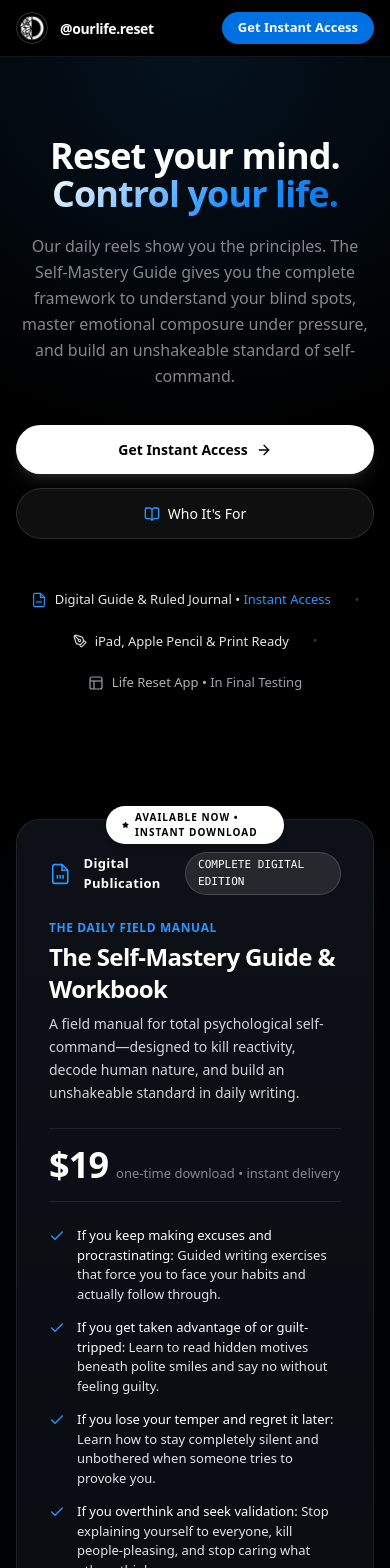
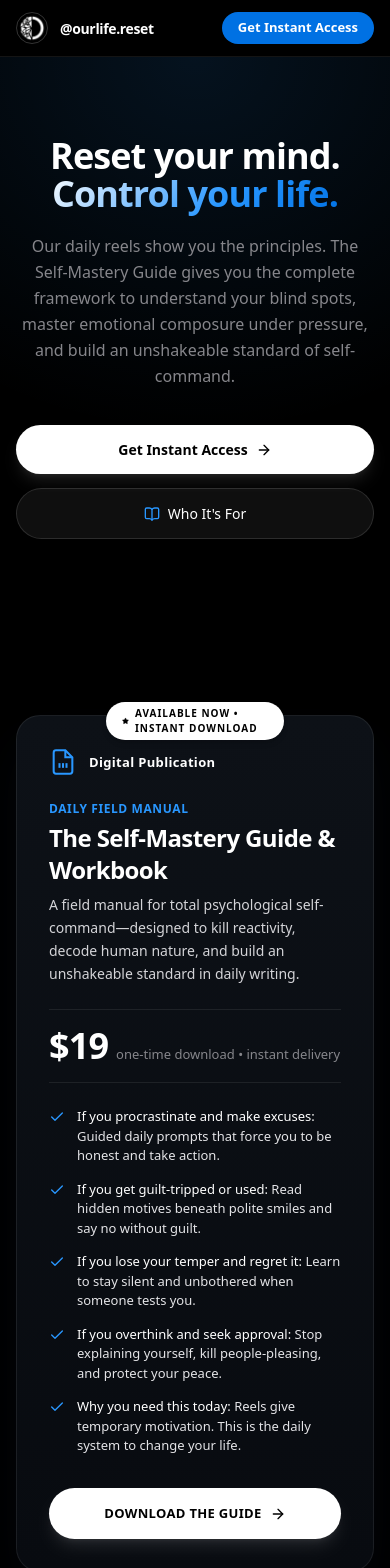
Before and after one commit to kabbir/reset-portal, a Next.js app: page / in a window 390 px wide. Shown: the top 1568 px of the page. Built offline with nearby package versions, Linux system fonts and the light colour scheme.

Commit message:
Optimize mobile line wrapping to max 3 lines, remove strip, remove inner badges, update subtitles

```diff
--- a/src/app/page.tsx
+++ b/src/app/page.tsx
@@ -10,7 +10,6 @@ import {
   Lock,
   Star,
   CheckCircle2,
-  PenTool,
   MessageSquarePlus,
   Send,
   ChevronDown
@@ -214,23 +213,6 @@ export default function HomePage() {
             </a>
           </div>
 
-          {/* Clean Compatibility Strip */}
-          <div className="flex flex-wrap items-center justify-center gap-6 text-xs text-[#86868b] pt-1">
-            <div className="flex items-center gap-2 text-white/90">
-              <PdfDocumentLogo className="w-4 h-4 text-[#2997ff]" />
-              <span className="font-medium text-[13px]">Digital Guide & Ruled Journal • <span className="text-[#2997ff]">Instant Access</span></span>
-            </div>
-            <span className="text-white/20">•</span>
-            <div className="flex items-center gap-2 text-white/90">
-              <PenTool className="w-3.5 h-3.5 text-zinc-300" />
-              <span className="font-medium text-[13px]">iPad, Apple Pencil & Print Ready</span>
-            </div>
-            <span className="text-white/20">•</span>
-            <div className="flex items-center gap-2 text-white/70">
-              <AppDashboardLogo className="w-4 h-4 text-zinc-400" />
-              <span className="font-medium text-[13px]">Life Reset App • <span className="text-zinc-400">In Final Testing</span></span>
-            </div>
-          </div>
         </div>
       </section>
 
@@ -253,13 +235,10 @@ export default function HomePage() {
                     Digital Publication
                   </span>
                 </div>
-                <span className="text-[11px] font-mono uppercase px-3 py-1 rounded-full bg-white/[0.1] text-white border border-white/[0.15]">
-                  Complete Digital Edition
-                </span>
               </div>
 
               <div className="text-[12px] uppercase tracking-wider text-[#2997ff] font-semibold mb-1">
-                The Daily Field Manual
+                Daily Field Manual
               </div>
               <h2 className="text-2xl sm:text-3xl font-semibold text-white tracking-tight">
                 The Self-Mastery Guide & Workbook
@@ -279,31 +258,31 @@ export default function HomePage() {
                 <li className="flex items-start gap-3">
                   <Check className="w-4 h-4 text-[#2997ff] shrink-0 mt-0.5" />
                   <span>
-                    <strong className="text-white font-medium">If you keep making excuses and procrastinating:</strong> Guided writing exercises that force you to face your habits and actually follow through.
+                    <strong className="text-white font-medium">If you procrastinate and make excuses:</strong> Guided daily prompts that force you to be honest and take action.
                   </span>
                 </li>
                 <li className="flex items-start gap-3">
                   <Check className="w-4 h-4 text-[#2997ff] shrink-0 mt-0.5" />
                   <span>
-                    <strong className="text-white font-medium">If you get taken advantage of or guilt-tripped:</strong> Learn to read hidden motives beneath polite smiles and say no without feeling guilty.
+                    <strong className="text-white font-medium">If you get guilt-tripped or used:</strong> Read hidden motives beneath polite smiles and say no without guilt.
                   </span>
                 </li>
                 <li className="flex items-start gap-3">
                   <Check className="w-4 h-4 text-[#2997ff] shrink-0 mt-0.5" />
                   <span>
-                    <strong className="text-white font-medium">If you lose your temper and regret it later:</strong> Learn how to stay completely silent and unbothered when someone tries to provoke you.
+                    <strong className="text-white font-medium">If you lose your temper and regret it:</strong> Learn to stay silent and unbothered when someone tests you.
                   </span>
                 </li>
                 <li className="flex items-start gap-3">
                   <Check className="w-4 h-4 text-[#2997ff] shrink-0 mt-0.5" />
                   <span>
-                    <strong className="text-white font-medium">If you overthink and seek validation:</strong> Stop explaining yourself to everyone, kill people-pleasing, and stop caring what others think.
+                    <strong className="text-white font-medium">If you overthink and seek approval:</strong> Stop explaining yourself, kill people-pleasing, and protect your peace.
                   </span>
                 </li>
                 <li className="flex items-start gap-3">
                   <Check className="w-4 h-4 text-[#2997ff] shrink-0 mt-0.5" />
                   <span>
-                    <strong className="text-white font-medium">Why you need this today:</strong> Watching reels gives you cheap motivation. This gives you the daily system to actually change how you live.
+                    <strong className="text-white font-medium">Why you need this today:</strong> Reels give temporary motivation. This is the daily system to change your life.
                   </span>
                 </li>
               </ul>
@@ -333,13 +312,10 @@ export default function HomePage() {
                     Custom Web App
                   </span>
                 </div>
-                <div className="flex items-center gap-1.5 px-3 py-1 rounded-full bg-white/[0.04] border border-white/[0.08] text-xs font-mono text-zinc-400">
-                  <span>Final Testing</span>
-                </div>
               </div>
 
               <div className="text-[12px] uppercase tracking-wider text-zinc-400 font-semibold mb-1">
-                The Daily Operating System
+                Daily Operating System
               </div>
               <h2 className="text-2xl sm:text-3xl font-semibold text-zinc-200 tracking-tight">
                 The Life Reset App
@@ -359,31 +335,31 @@ export default function HomePage() {
                 <li className="flex items-start gap-3">
                   <Check className="w-4 h-4 text-zinc-400 shrink-0 mt-0.5" />
                   <span>
-                    <strong className="text-zinc-200 font-medium">SOS Composure Button:</strong> An instant 60-second guided pause when you feel triggered, angry, or about to react.
+                    <strong className="text-zinc-200 font-medium">SOS Composure Button:</strong> An instant 60-second guided pause when you feel triggered or angry.
                   </span>
                 </li>
                 <li className="flex items-start gap-3">
                   <Check className="w-4 h-4 text-zinc-400 shrink-0 mt-0.5" />
                   <span>
-                    <strong className="text-zinc-200 font-medium">Daily Non-Negotiable Tracker:</strong> Log your core discipline standards, habit streaks, and rules with zero distractions.
+                    <strong className="text-zinc-200 font-medium">Daily Non-Negotiable Tracker:</strong> Log your core habits, discipline streaks, and rules with zero clutter.
                   </span>
                 </li>
                 <li className="flex items-start gap-3">
                   <Check className="w-4 h-4 text-zinc-400 shrink-0 mt-0.5" />
                   <span>
-                    <strong className="text-zinc-200 font-medium">2-Minute Morning & Night Audits:</strong> Set your mental frame before the day starts and score your conduct before sleep.
+                    <strong className="text-zinc-200 font-medium">2-Minute Morning & Night Audits:</strong> Set your daily mental frame and score your conduct before sleep.
                   </span>
                 </li>
                 <li className="flex items-start gap-3">
                   <Check className="w-4 h-4 text-zinc-400 shrink-0 mt-0.5" />
                   <span>
-                    <strong className="text-zinc-200 font-medium">Trigger & Behavior Analytics:</strong> Identify the exact situations and patterns that cause you to lose composure over time.
+                    <strong className="text-zinc-200 font-medium">Trigger & Behavior Analytics:</strong> Spot the exact people and situations that cause you to lose composure.
                   </span>
                 </li>
                 <li className="flex items-start gap-3">
                   <Check className="w-4 h-4 text-zinc-400 shrink-0 mt-0.5" />
                   <span>
-                    <strong className="text-zinc-200 font-medium">Smart Frame Reminders:</strong> Tactical push notifications sent at key friction hours to pull you out of autopilot.
+                    <strong className="text-zinc-200 font-medium">Smart Frame Reminders:</strong> Timed push notifications at key friction hours to pull you off autopilot.
                   </span>
                 </li>
               </ul>
```
